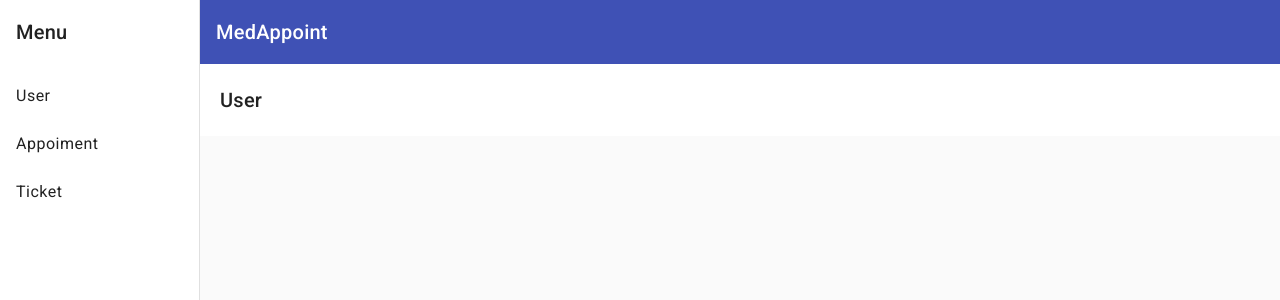
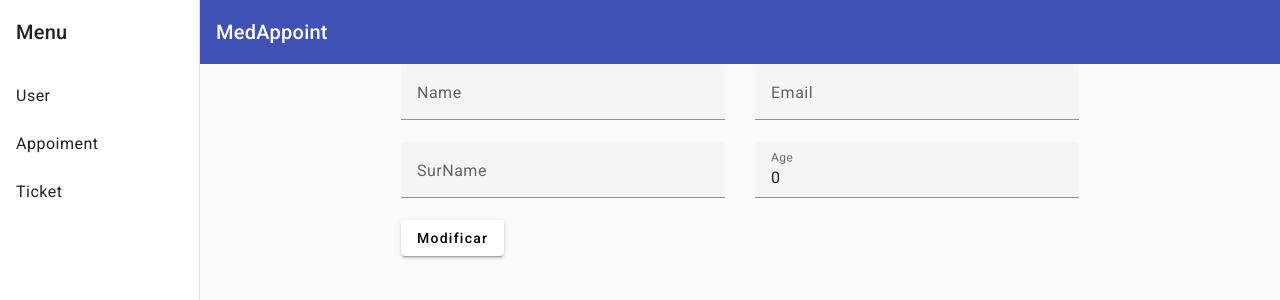
Before and after one commit to Denssed/MedAppoint, an Angular app: page /user in a window 1280 px wide. Shown: the top 300 px of the page. Built offline with nearby package versions, Linux system fonts and the light colour scheme; no server answers.

Commit message:
add user interface with service

```diff
--- a/material.module.ts
+++ b/material.module.ts
@@ -6,6 +6,8 @@ import { MatButtonModule } from '@angular/material/button';
 import { MatSidenavModule } from '@angular/material/sidenav';
 import { MatIconModule } from '@angular/material/icon';
 import { MatListModule } from '@angular/material/list';
+import { MatInputModule } from '@angular/material/input';
+import { FormsModule } from '@angular/forms';
 
 
 
@@ -20,7 +22,9 @@ import { MatListModule } from '@angular/material/list';
     MatButtonModule,
     MatSidenavModule,
     MatIconModule,
-    MatListModule
+    MatListModule,
+    MatInputModule,
+    FormsModule
   ],
   imports: [
     CommonModule
--- a/src/app/Components/user/user.component.css
+++ b/src/app/Components/user/user.component.css
@@ -0,0 +1,13 @@
+.example-full-width {
+  width: 100%;
+}
+
+.container {
+  display: flex;
+  gap: 30px;
+  justify-content: center;
+}
+
+.box {
+  width: 30%;
+}
--- a/src/app/Components/user/user.component.html
+++ b/src/app/Components/user/user.component.html
@@ -1 +1,23 @@
-<app-nav-tab></app-nav-tab>
+<div class="container">
+  <div class="box">
+    <mat-form-field class="example-full-width">
+      <mat-label>Name</mat-label>
+      <input type="text" matInput value="" [(ngModel)]="patient.name">
+    </mat-form-field>
+    <mat-form-field class="example-full-width">
+      <mat-label>SurName</mat-label>
+      <input type="text" matInput value="" [(ngModel)]="patient.surName">
+    </mat-form-field>
+    <button mat-raised-button (click)="modifyPatient()">Modificar</button>
+  </div>
+  <div class="box">
+    <mat-form-field class="example-full-width">
+      <mat-label>Email</mat-label>
+      <input type="email" matInput value="" [(ngModel)]="patient.email">
+    </mat-form-field>
+    <mat-form-field class="example-full-width">
+      <mat-label>Age</mat-label>
+      <input type="number" matInput value="" [(ngModel)]="patient.age">
+    </mat-form-field>
+  </div>
+</div>
--- a/src/app/Components/user/user.component.ts
+++ b/src/app/Components/user/user.component.ts
@@ -1,10 +1,31 @@
-import { Component } from '@angular/core';
+import { Component, OnInit  } from '@angular/core';
+import { UserService } from 'src/app/Services/user.service';
 
 @Component({
   selector: 'app-user',
   templateUrl: './user.component.html',
   styleUrls: ['./user.component.css']
 })
-export class UserComponent {
+export class UserComponent implements OnInit {
+
+  patient = {
+    name: '',
+    surName: '',
+    email: '',
+    age: 0
+  }
+
+  constructor (private _userService: UserService) {
+
+  }
+
+  ngOnInit() {
+    this._userService.getPatient(1).subscribe(patient => this.patient = patient)
+    console.log(this.patient)
+  }
+
+  modifyPatient() {
+    console.log(this.patient)
+  }
 
 }
--- /dev/null
+++ b/src/app/Services/user.service.ts
@@ -0,0 +1,47 @@
+import { Injectable } from '@angular/core';
+import { HttpClient, HttpHeaders } from '@angular/common/http';
+import { Observable } from 'rxjs/'
+
+interface Patient {
+  id: number,
+  cedula: string,
+  name: string,
+  password: string,
+  surName: string,
+  email: string
+  age: number
+  role: string
+}
+
+@Injectable({
+  providedIn: 'root'
+})
+export class UserService {
+
+  constructor(private http: HttpClient) { }
+
+  URL = 'https://localhost:44306/api'
+  auth_token = (localStorage.getItem('auth') || '')
+
+  httpOptions : Object = {
+    headers: new HttpHeaders({
+      'Accept': 'text/html',
+      'Content-Type': 'application/json',
+      'Authorization': `Bearer ${this.auth_token}`,
+    })
+  };
+
+  getPatients = ():Observable<Patient[]> => {
+    return this.http.get<Patient[]>(`${this.URL}/Patient`);
+  }
+
+  getPatient = (id: number): Observable<any> => {
+    return this.http.get<Patient>(`${this.URL}/Patient/${id}`)
+  }
+
+  // AutenticateUser = (login:any):Observable<any> => {
+  //   return this.http.post<any>(`${this.URL_DOCKER}/Login`, login)
+  // }
+
+
+}
--- a/src/app/app.module.ts
+++ b/src/app/app.module.ts
@@ -1,5 +1,6 @@
 import { NgModule } from '@angular/core';
 import { BrowserModule } from '@angular/platform-browser';
+import { HttpClientModule } from '@angular/common/http';
 
 import { AppRoutingModule } from './app-routing.module';
 import { AppComponent } from './app.component';
@@ -35,7 +36,8 @@ import { MaterialModule } from 'material.module';
     BrowserModule,
     AppRoutingModule,
     BrowserAnimationsModule,
-    MaterialModule
+    MaterialModule,
+    HttpClientModule
   ],
   providers: [],
   bootstrap: [AppComponent]
```
Also changed, not shown: 1 other file (tests, documents, lock files or other folders).
